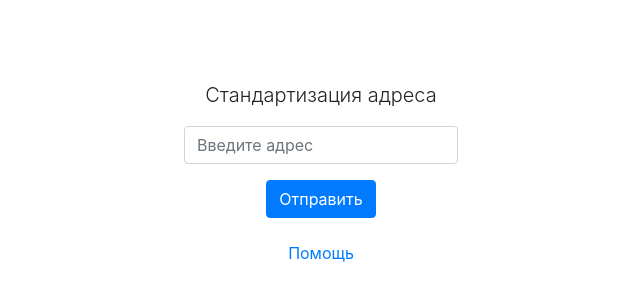
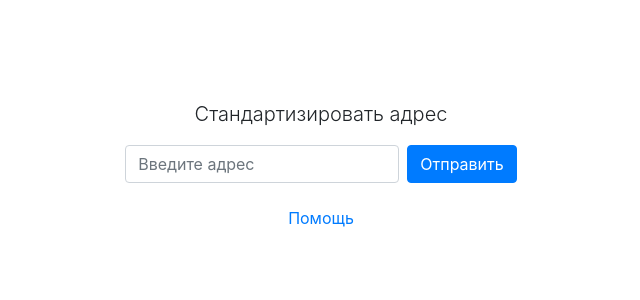
Before and after one commit to VovaGul/standard-address, an Angular app in the folder standard-address/: page / in a window 1280 px wide. Shown: the part 224-524 px from the top of the page, without its empty margins (319-959 px from the left). Built offline with nearby package versions, Linux system fonts and the light colour scheme.

Commit message:
поставил горизонтально, сделал зазор

```diff
--- a/standard-address/src/app/home/home.component.html
+++ b/standard-address/src/app/home/home.component.html
@@ -1,9 +1,9 @@
 <div class="container d-flex flex-column align-items-center justify-content-center vh-100">
-  <p class="lead">Cтандартизация адреса</p>
-  <div class="form-group">
-    <input type="text" class="form-control" [(ngModel)]="rowAddress" placeholder="Введите адрес" id="rowAddress" name="rowAddress"/>
+  <p class="lead">Cтандартизировать адрес</p>
+  <div class="form-group d-flex flex-row">
+    <input type="text" class="form-control mr-2" [(ngModel)]="rowAddress" placeholder="Введите адрес" id="rowAddress" name="rowAddress"/>
+    <button class="btn btn-primary" (click)="send()">Отправить</button>
   </div>
-  <button class="btn btn-primary" (click)="send()">Отправить</button>
+  <a routerLink="/help-page" class="btn btn-link">Помощь</a>
   <label class="mt-2">{{ address }}</label>
-  <a routerLink="/help-page" class="btn btn-link">Помощь</a>
 </div>
```
